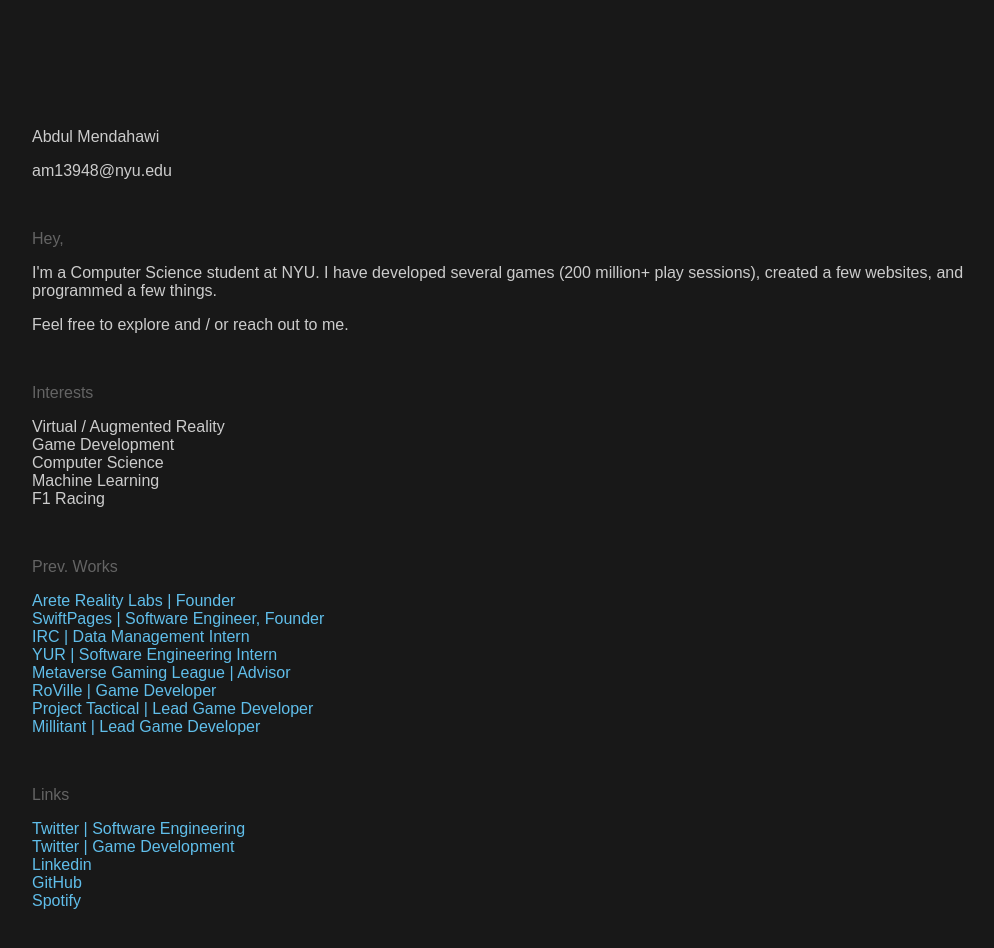
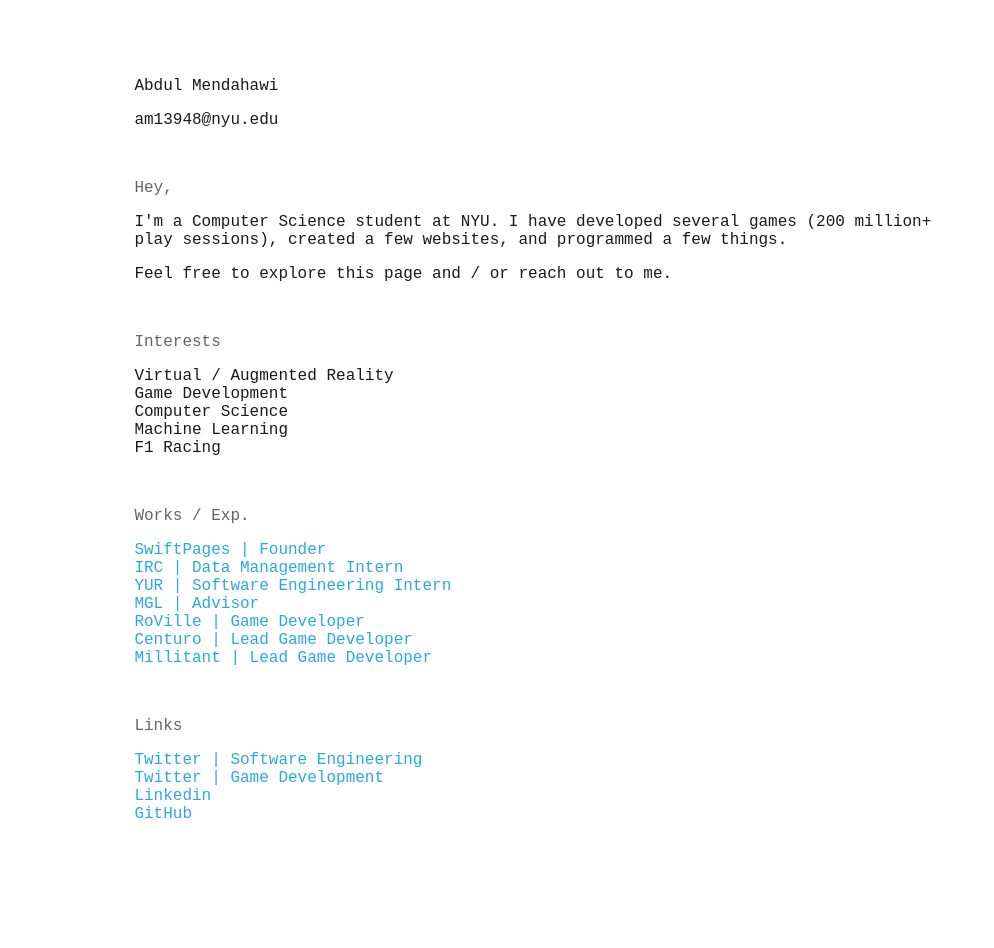
Before and after one commit to amendahawi/amendahawi-directory, a React (Create React App) app in the folder directory-page/: page / in a window 1280 px wide. Shown: the top 948 px of the page, without its empty margins (96-1090 px from the left). After the commit the page ends 900 px from the top, so only its background shows below. Built offline with nearby package versions, Linux system fonts and the light colour scheme.

Commit message:
redesign update

```diff
--- a/directory-page/src/App.css
+++ b/directory-page/src/App.css
@@ -1,9 +1,12 @@
 body {
-  background-color: #181818;
-  color: #cccccc;
+  background-color: #ffffff;
+  color: #1a1a1a;
   font-size: 1em;
-  margin: 10%;
-  font-family: Arial, sans-serif;
+  margin-top: 6%;
+  margin-bottom: 6%;
+  margin-left: 18%;
+  margin-right: 18%;
+  font-family: "Roboto Mono", monospace;
   font-weight: 300;
   list-style: none;
 }
@@ -17,7 +20,19 @@
   padding: 0%;
 }
 
+ul li a:hover {
+  text-decoration: underline;
+  color: rgb(18, 128, 218);
+}
+
+ul li a:hover::before {
+  content: ">";
+  color: rgb(18, 128, 218);
+  text-decoration: underline;
+  padding-right: 5px;
+}
+
 a {
   text-decoration: none;
-  color: #60beea;
+  color: #29a9e4;
 }
--- a/directory-page/src/App.js
+++ b/directory-page/src/App.js
@@ -16,7 +16,7 @@
           (200 million+ play sessions), created a few websites, and programmed a
           few things.
         </p>
-        <p>Feel free to explore and / or reach out to me.</p>
+        <p>Feel free to explore this page and / or reach out to me.</p>
         <br></br>
 
         {/* INTERESTS */}
@@ -31,9 +31,9 @@
         <br></br>
 
         {/* PROJECTS */}
-        <p className="secondary_text">Prev. Works</p>
+        <p className="secondary_text">Works / Exp.</p>
         <ul>
-          <li>
+          {/* <li>
             <a
               href="https://arete-reality.vercel.app/manifesto"
               target="_blank"
@@ -41,14 +41,14 @@
             >
               Arete Reality Labs | Founder
             </a>
-          </li>
+          </li> */}
           <li>
             <a
               href="https://swiftpages.vercel.app/"
               target="_blank"
               rel="noopener noreferrer"
             >
-              SwiftPages | Software Engineer, Founder
+              SwiftPages | Founder
             </a>
           </li>
           <li>
@@ -75,7 +75,7 @@
               target="_blank"
               rel="noopener noreferrer"
             >
-              Metaverse Gaming League | Advisor
+              MGL | Advisor
             </a>
           </li>
           <li>
@@ -93,7 +93,7 @@
               target="_blank"
               rel="noopener noreferrer"
             >
-              Project Tactical | Lead Game Developer
+              Centuro | Lead Game Developer
             </a>
           </li>
           <li>
@@ -147,15 +147,6 @@
               GitHub
             </a>
           </li>
-          <li>
-            <a
-              href="https://open.spotify.com/user/kzept8nk8x88zlpl52vpxn3cg"
-              target="_blank"
-              rel="noopener noreferrer"
-            >
-              Spotify
-            </a>
-          </li>
         </ul>
       </header>
     </div>
```
